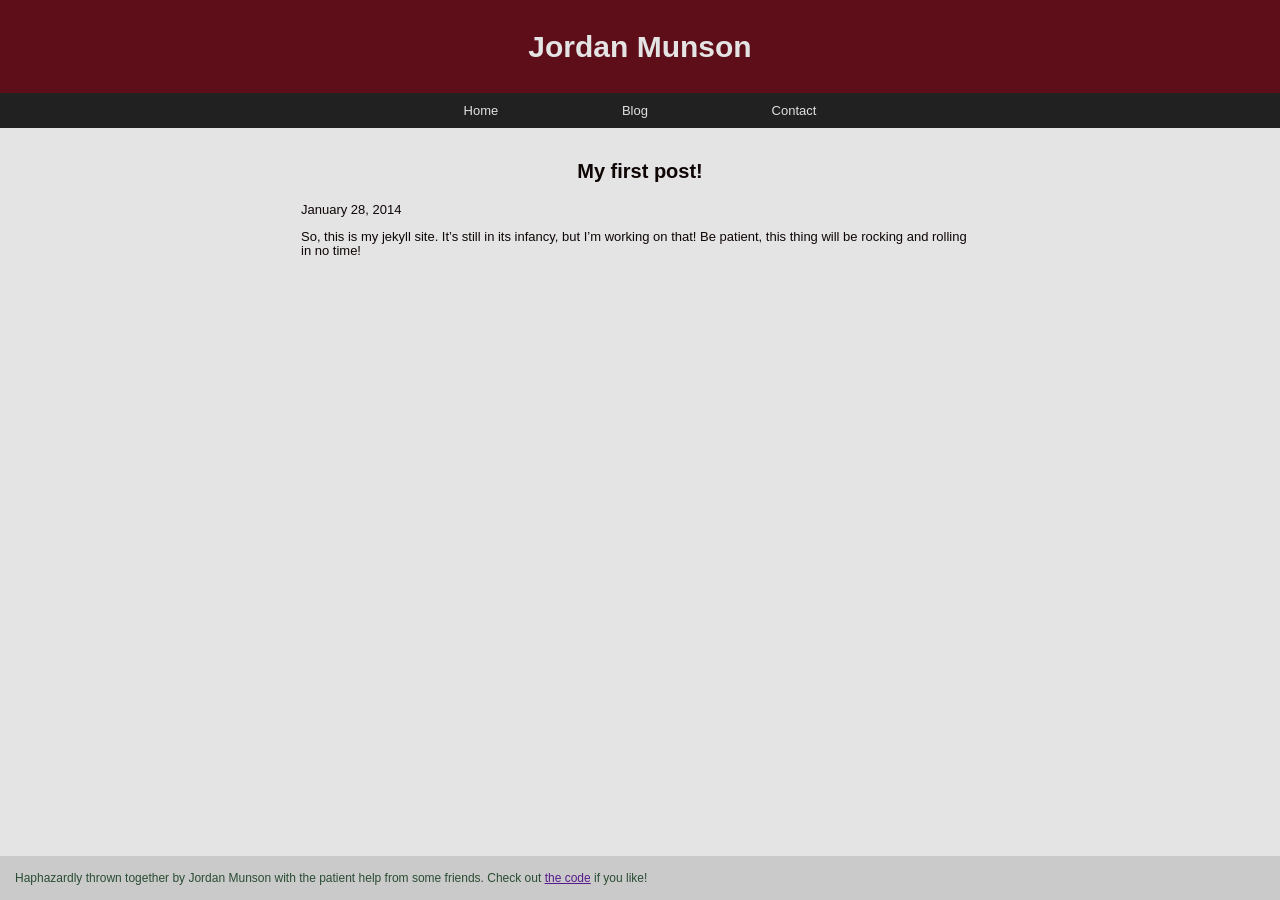
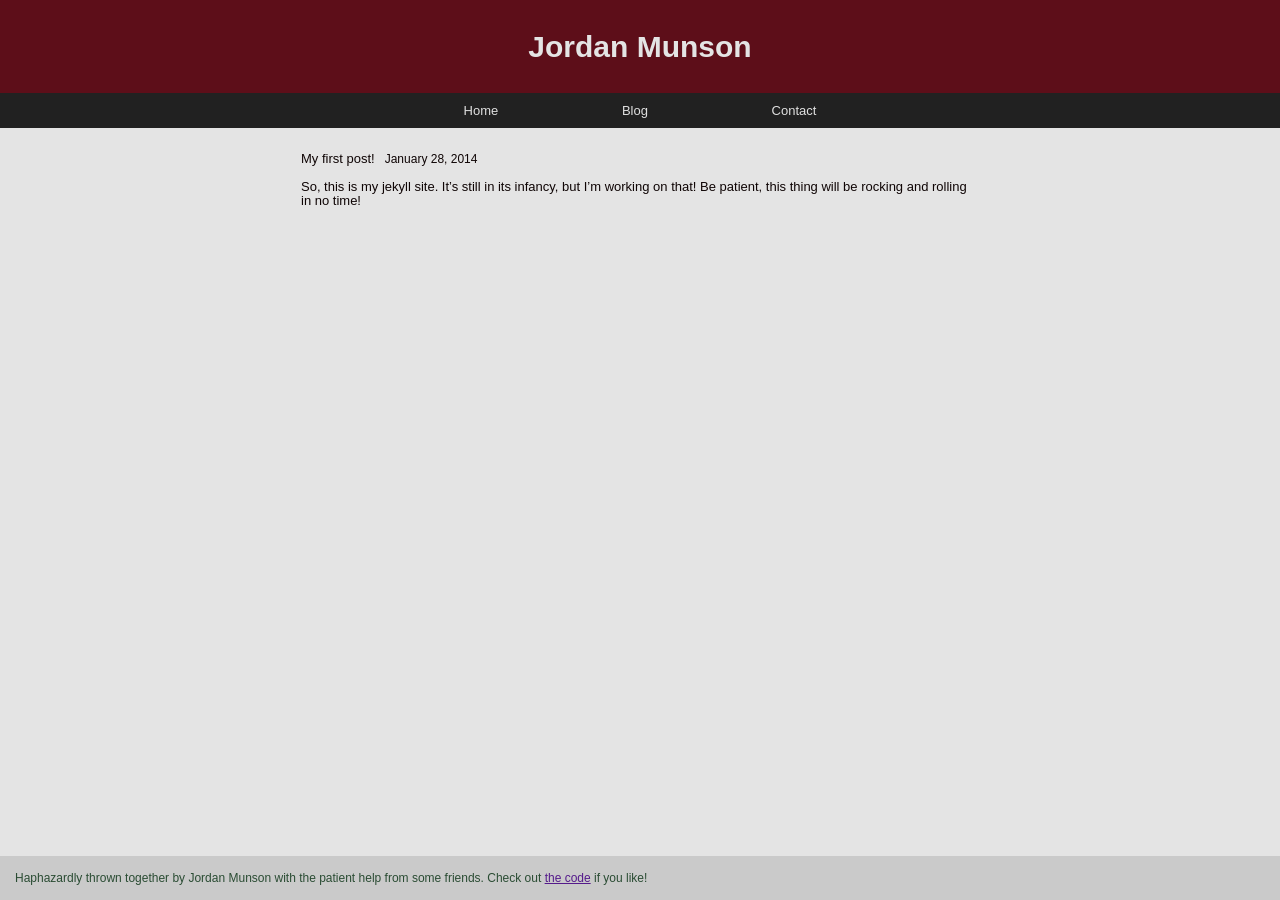
Before and after one commit to jordanmunson/jordanmunson.github.com, a Jekyll site: the page built from _posts/2014-01-28-example-post.markdown, in a window 1280 px wide. Built offline with Jekyll 4.4.1, drawn with Linux system fonts in a browser that asks for light colours; Markdown is read by kramdown in place of the engine named in the settings.

Commit message:
Reworking date display for blog posts

```diff
--- a/_layouts/post.html
+++ b/_layouts/post.html
@@ -1,8 +1,7 @@
 ---
 layout: default
 ---
-<h2>{{ page.title }}</h2>
-<p class="meta">{{ page.date | date: "%B %-d, %Y"  }}</p>
+<p><span class="posttitle">{{ page.title }}</span><span class="postdate">{{ page.date | date: "%B %-d, %Y"  }}</span></p>
 
 <div class="post">
 {{ content }}
--- a/css/main.css
+++ b/css/main.css
@@ -80,6 +80,13 @@ h2 {
   line-height: 3rem;
 }
 
+span .posttitle {
+  text-align: center;
+  margin-right: 1rem;
+  font-size: 2rem;
+  line-height: 3rem;
+}
+
 .content {
   margin: 0 auto;
   line-height: 1.1em;
@@ -87,13 +94,19 @@ h2 {
   max-width: 70rem;
 }
 
+.postdate {
+  font-size: 1.2rem;
+  font-weight: lighter;
+  margin-left: 1rem;
+}
+
 .textcenter {
   margin: 3.5rem auto;
-  width: 75rem;
+  width: 70rem;
 }
 
 .imagecenter {
-  margin: 3.5rem auto;
+  margin: .5rem auto;
   width: 30rem;
   height: 30rem;
 }
```
